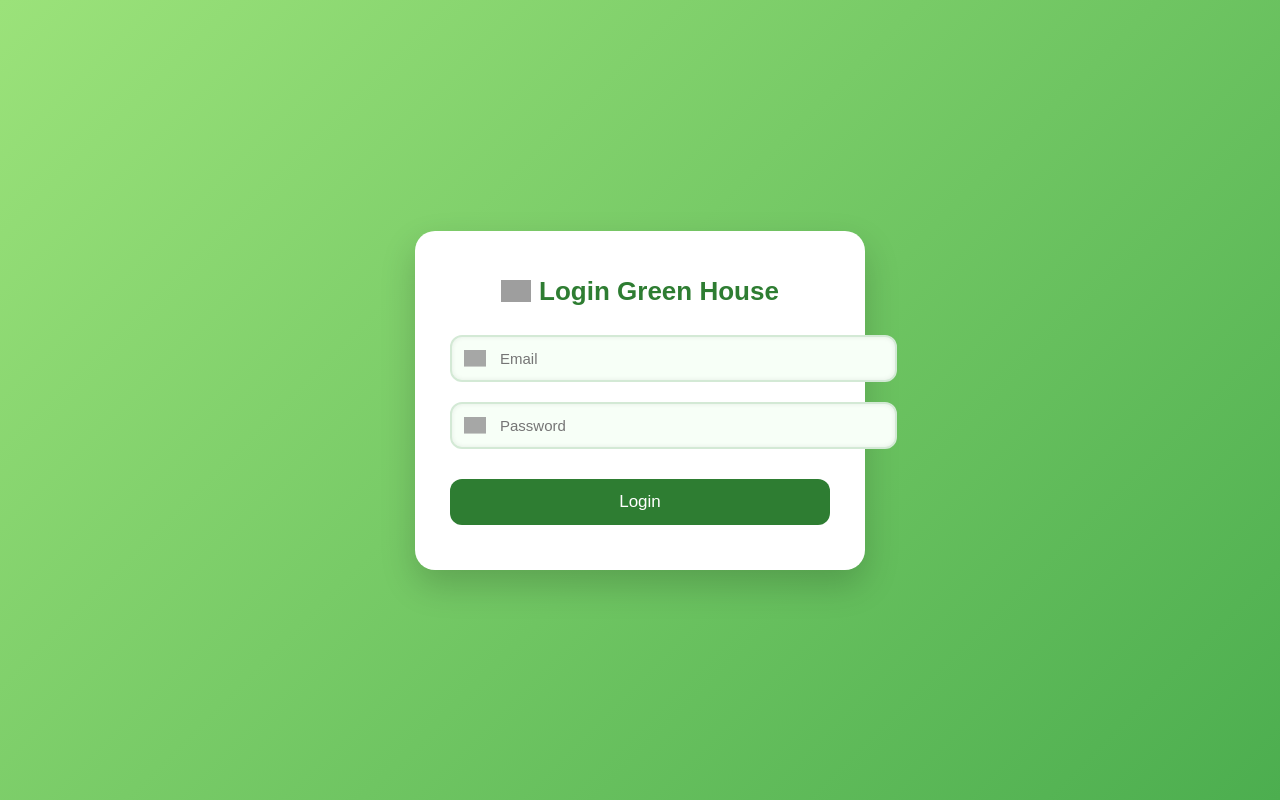
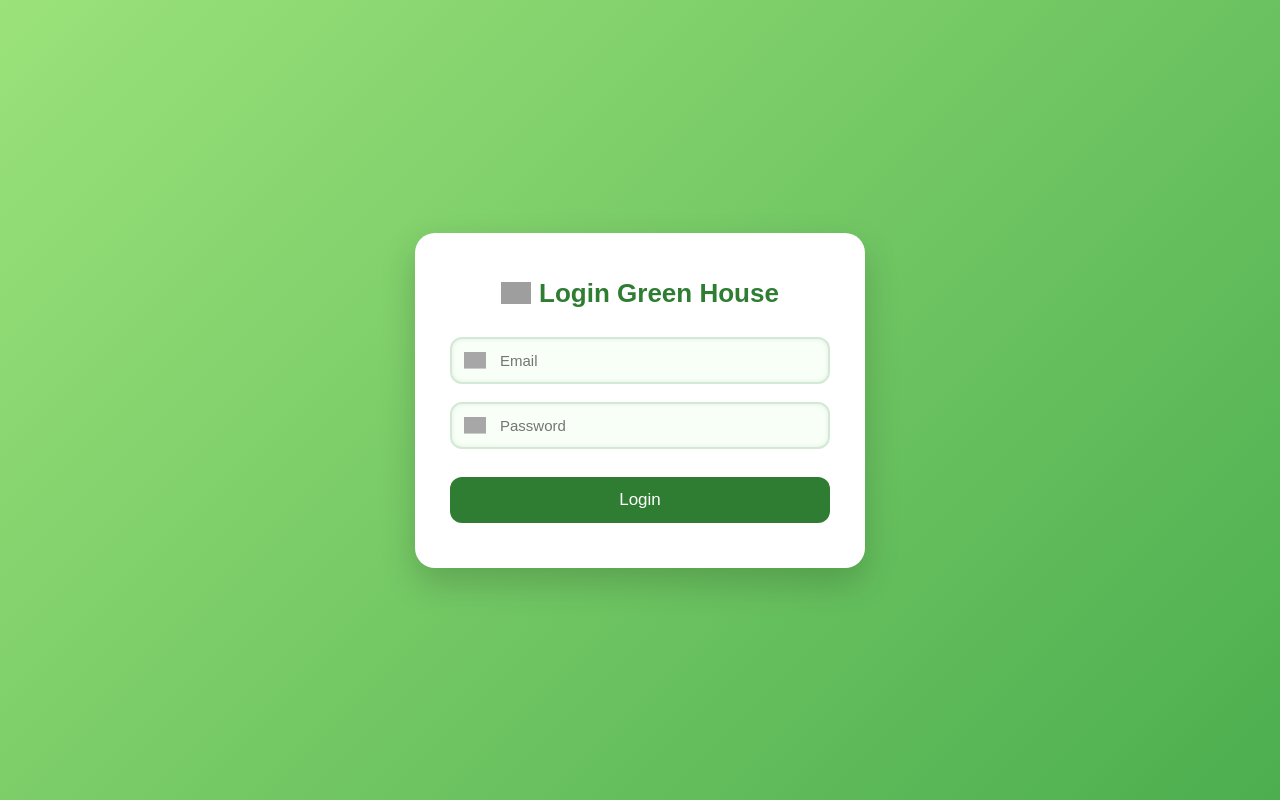
Before and after one commit to 231130070/Sem5_IOT, a plain HTML site: page index.html in a window 1280 px wide. Drawn offline with Linux system fonts and the light colour scheme; grey boxes are pictures that could not be loaded.

Commit message:
Add files via upload
fix ini bisaa

```diff
--- a/index.html
+++ b/index.html
@@ -43,10 +43,10 @@
     color: #2e7d32;
   }
 
-  /* ========================= FIXED & BEAUTIFUL TEXTFIELD ========================= */
+ /* ========================= FIX INPUT FIELD ========================= */
 .input-field {
     position: relative;
-    margin-bottom: 20px;
+    margin-bottom: 18px;
 }
 
 .input-icon {
@@ -58,14 +58,17 @@
     opacity: 0.9;
 }
 
+/* FINAL FIXED INPUT STYLE */
 .input-field input {
     width: 100%;
+    max-width: 100%;
     padding: 13px 15px 13px 48px;
     border-radius: 12px;
     border: 2px solid #d3e9d5;
     background: #f7fff7;
     font-size: 15px;
     transition: 0.22s ease;
+    box-sizing: border-box;
     box-shadow: inset 0 0 5px rgba(0,0,0,0.08);
 }
 
@@ -78,6 +81,7 @@
     box-shadow: 0 0 8px rgba(46,125,50,0.35);
     background: #ffffff;
 }
+
 
   /* BUTTON LOGIN */
   #loginBtn {
```
Lines whose indentation alone changed are shown as unchanged.
